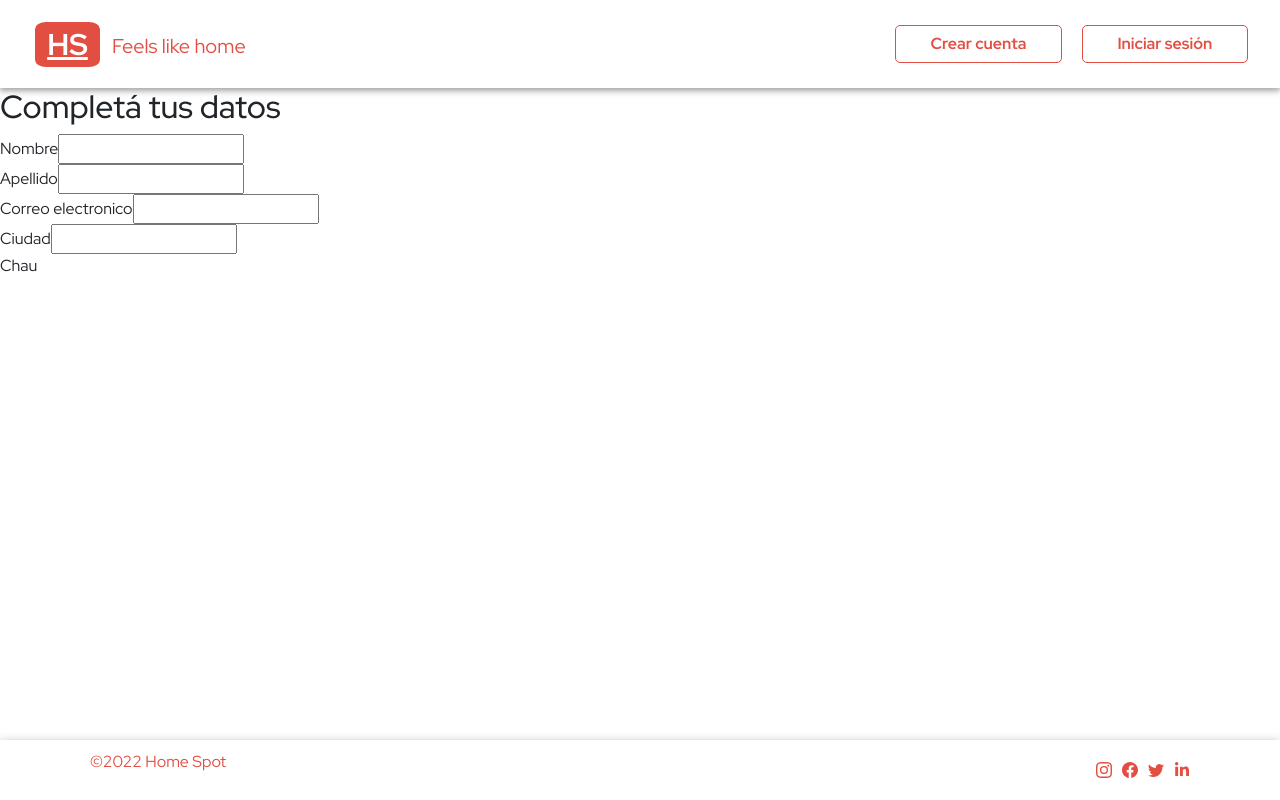
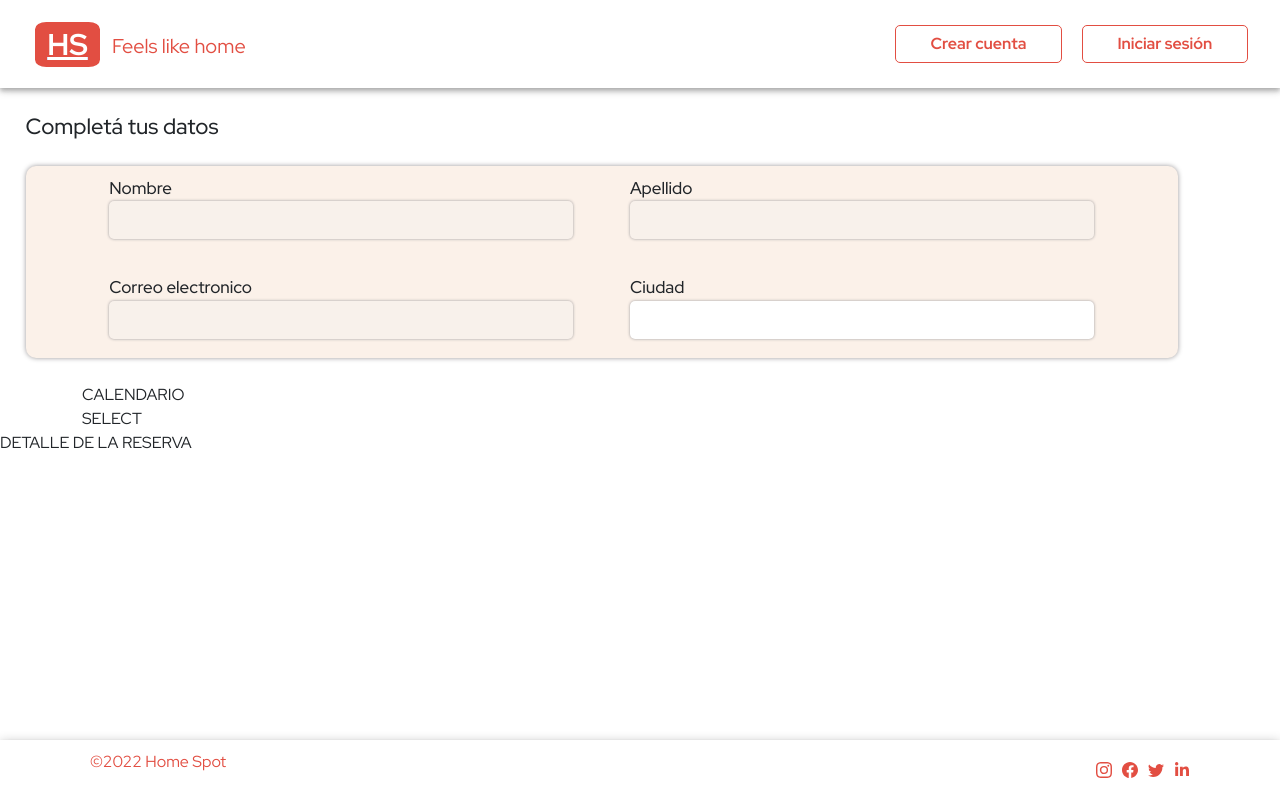
Before and after one commit to lucilaarjona/homespot, a React (Create React App) app in the folder frontend/: page /product/1/booking in a window 1280 px wide. Built offline with nearby package versions, Linux system fonts and the light colour scheme; no server answers.

Commit message:
apdate loading icon, styles of headerproduct and booking

```diff
--- a/frontend/src/components/Booking/Booking.js
+++ b/frontend/src/components/Booking/Booking.js
@@ -9,26 +9,33 @@ const Booking = () => {
             <BookingStyle>
                 <div>
                     <h2>Completá tus datos</h2>
-                    <div class="form">
-                        <div class="label">
-                            <label htmlFor="">Nombre</label>
-                            <input type="text" />
+                    <div className="form">
+                        <div className="label" >
+                            <label>Nombre</label>
+                            <input type="text" disabled />
                         </div>
-                        <div>
-                            <label htmlFor="">Apellido</label>
-                            <input type="text" />
+                        <div  className="label">
+                            <label>Apellido</label>
+                            <input type="text"  disabled/>
                         </div>
-                        <div>
-                            <label htmlFor="">Correo electronico</label>
-                            <input type="email" />
+                        <div  className="label" >
+                            <label>Correo electronico</label>
+                            <input type="email" disabled />
                         </div>
-                        <div>
-                            <label htmlFor="">Ciudad</label>
-                            <input type="text" />
+                        <div  className="label">
+                            <label>Ciudad</label>
+                            <input type="text"  required/>
                         </div>
                     </div>
                 </div>
-                <div>Chau</div>
+
+                <div className="container">
+
+                <div className="calendar">CALENDARIO</div>
+                <div className="select">SELECT</div>
+                </div>
+
+                <div className="bookingDatail">DETALLE DE LA RESERVA</div>
             </BookingStyle>
 
         </>
--- a/frontend/src/components/Booking/BookingStyle.js
+++ b/frontend/src/components/Booking/BookingStyle.js
@@ -1,33 +1,125 @@
 import styled from "styled-components";
 
 export const BookingStyle = styled.section`
+  h2 {
+    font-size: 22px;
+  }
+
+  .form {
+    padding: 10px;
+    margin: 3%;
+    background-color: #fbf1e9;
+    border-radius: 10px;
+    box-shadow: 0px 0px 5px 0px rgba(153, 151, 153, 1);
+    height: 16rem;
+  }
+  .label {
+    font-size: 17px;
+    font-weight: 500;
+    display: flex;
+    flex-direction: column;
+  }
+
+  input {
+    border: 0;
+    border-radius: 5px;
+    box-shadow: 0px 0px 3px 0px rgba(153, 151, 153, 1);
+  }
+
+  input:focus {
+    outline: none !important;
+  }
+
+  @media (min-width: 768px) {
+    h2 {
+      margin: 2%;
+    }
+
+    .form {
+      margin: 2%;
+
+      display: grid;
+      grid-template-columns: 41% 41%;
+      grid-template-rows: 24% 24%;
+      gap: 34%;
+      column-gap: 5%;
+      justify-content: center;
+      width: 90%;
+      height: 12rem;
+    }
+
+    input {
+      padding: 0.4rem;
+    }
+  }
 
   @media (min-width: 1365px) {
+    /* display: grid;
+    grid-template-columns: 70% 30%;
+    height: 1000px;
+    margin-left: 20px;
+    margin-top: 50px; */
+
     display: grid;
     grid-template-columns: 70% 30%;
-        height:1000px;
-        margin-left: 20px;
-        margin-top: 50px;
 
-        .form{
-            display: grid;
+    h2 {
+      font-size: 30px;
+      margin: 1%;
+      margin-bottom: 2%;
+    }
+
+    .form {
+      /* order:1; */
+      /* display: grid;
       grid-template-columns: 41% 41%;
       grid-template-rows: 24% 24%;
       padding-top: 6%;
       gap: 20%;
       column-gap: 5%;
       justify-content: center;
-            background-color: pink;
       width: 90%;
       height: 30%;
+      margin: 0%; */
+
+      grid-template-columns: 44% 44%;
+
+      width: 70rem;
+      margin: 1%;
+      height: 18rem;
+      row-gap: 18%;
+      order: 1;
     }
-        input{
-            border-radius: 5px;
+    input {
+      padding: 0.8rem;
     }
-        .label{
-            display:flex;
-            flex-direction: column;
+    .label {
+      font-size: 19px;
+      margin-top: 8%;
+    }
+
+    .container{
+        order: 3;
+
+
+    }
+
+
+    .calendar {
+
+
+    }
+
+    .select {
+
+
+    }
+
+
+
+    .bookingDatail {
+        order: 2;
+
     }
   }
-
-`
+`;
--- a/frontend/src/components/Category/CardCategory.js
+++ b/frontend/src/components/Category/CardCategory.js
@@ -5,39 +5,76 @@ import { CardStyled } from "./CardCategoryStyled";
 const CardCategory = ({ img, category, info, categoryName }) => {
   const { setCategorieSelected } = useContext(CategoryContext);
 
+
+
+
+
   return (
     <>
+
       <CardStyled>
-        <div className="accordion-item">
+        <div className="accordion-item" >
+
+
+
+
           <div
             onClick={() => {
               setCategorieSelected(categoryName);
+
             }}
             id="collapseOne"
             className="accordion-collapse collapse show"
             data-bs-toggle="collapse"
             aria-expanded="true"
             aria-controls="collapseOne"
+            // data-bs-target="#collapseOne"
+
+            type="button"
           >
             <img src={img} alt={category} />
-          </div>
-          {/* <div className="label">
-                <h2>{category}</h2>
-                <p>{info}</p>
-              </div>
-               */}
 
-          <div data-bs-target="#collapseOne" aria-expanded="true">
+            {/* <div className="accordion-collapse collapse show" >
             <div
               onClick={() => {
                 setCategorieSelected(categoryName);
               }}
               className="label"
+
+            >
+              <h2>{category}</h2>
+              <p>{info}</p>
+            </div>
+          </div> */}
+
+
+
+
+
+
+          </div>
+
+
+          <div>
+            <div
+              onClick={() => {
+                setCategorieSelected(categoryName);
+
+
+              }}
+              className="label"
+
             >
               <h2>{category}</h2>
               <p>{info}</p>
             </div>
           </div>
+
+
+
+
+
+
         </div>
       </CardStyled>
     </>
--- a/frontend/src/components/Category/CardCategoryStyled.js
+++ b/frontend/src/components/Category/CardCategoryStyled.js
@@ -4,6 +4,17 @@ import colors from "../colors.json";
 export const Section = styled.div`
   display: flex;
   flex-direction: column;
+
+
+  .collapsing {
+  height: 0;
+  overflow: hidden;
+  transition: height .60s ease;
+  }
+
+
+
+
 
   .title {
     display: flex;
--- a/frontend/src/components/Category/index.js
+++ b/frontend/src/components/Category/index.js
@@ -54,7 +54,17 @@ const Category = ({ handlerFilter }) => {
           </div>
         </Cointaner>
       ) : (
-        <div>Cargando categorias......</div>
+        <>
+
+      <div class="text-center" style={{marginBottom:"300px"}}>
+      <div style={{fontSize:"28px"}}>Cargando...</div>
+  <div class="spinner-border" role="status" style={{color:"#FC4C4E", fontSize:"28px"}}>
+
+  </div>
+</div>
+</>
+
+
       )}
     </Section>
   );
--- a/frontend/src/components/HeaderProduct/HeaderProductStyle.js
+++ b/frontend/src/components/HeaderProduct/HeaderProductStyle.js
@@ -3,6 +3,7 @@ import colors from "../../components/colors.json";
 
 export const HeaderProductStyle = styled.header`
     header {
+
     display: flex;
     flex-direction: row;
     justify-content: space-between;
@@ -10,19 +11,20 @@ export const HeaderProductStyle = styled.header`
   }
 
   .title {
+
     margin-top: 10px;
     margin-left: 20px;
     color: ${colors[0].principal};
   }
 
   .title #categorie {
-    font-size: 20px;
+    font-size: 17px;
     color: ${colors[0].titles};
   }
   .title #name {
     font-weight: bold;
     margin-top: -7px;
-    font-size: 35px;
+    font-size: 22px;
   }
   .back {
     margin-top: 10px;
@@ -30,7 +32,7 @@ export const HeaderProductStyle = styled.header`
   }
 
   .iconBack {
-    font-size: 40px;
+    font-size: 35px;
     color: ${colors[0].principal};
   }
     section {
@@ -44,13 +46,76 @@ export const HeaderProductStyle = styled.header`
   section .ubication {
     margin-left: 20px;
     color: ${colors[0].titles};
-    font-size: 22px;
+    font-size: 15px;
   }
 
   .iconLocation {
     margin-bottom: 5px;
     color: ${colors[0].principal};
-    font-size: 30px;
+    font-size: 20px;
+  }
+
+  @media (min-width: 768px) {
+
+    .title #name {
+
+    font-size: 27px;
+  }
+
+
+  section .ubication {
+
+    font-size: 18px;
+  }
+
+  .iconLocation {
+
+    font-size: 24px;
+  }
+
+  .title #categorie {
+    font-size: 18px;
+
+  }
+
+  .iconBack {
+    font-size: 40px;
+
+  }
+  }
+
+
+  @media (min-width: 1365px) {
+
+    .title #name {
+
+   font-size: 35px;
+ }
+
+
+ section .ubication {
+
+   font-size: 22px;
+ }
+
+ .iconLocation {
+
+   font-size: 30px;
+ }
+
+ .title #categorie {
+   font-size: 20px;
+
+ }
+
+ .iconBack {
+   font-size: 40px;
+
+ }
+
+
+
+
   }
 
 
```
Lines whose indentation alone changed are shown as unchanged.
